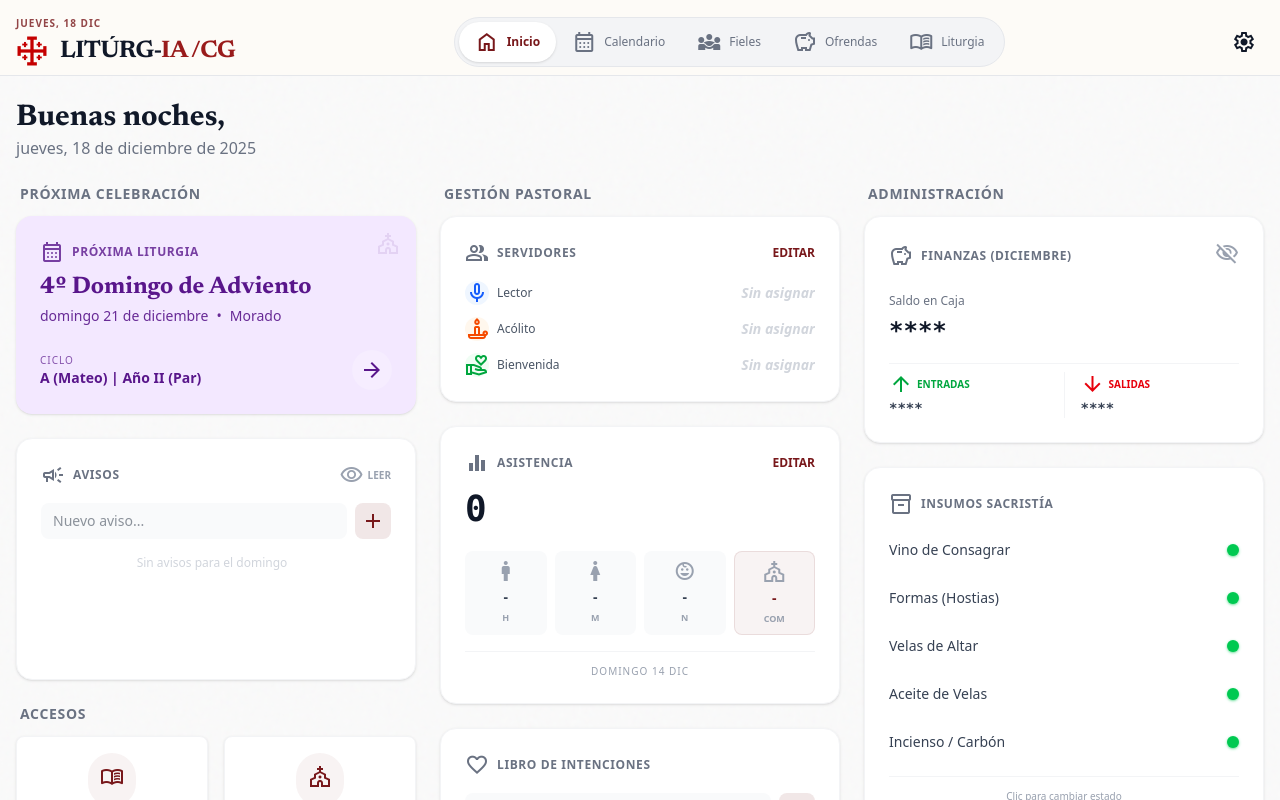
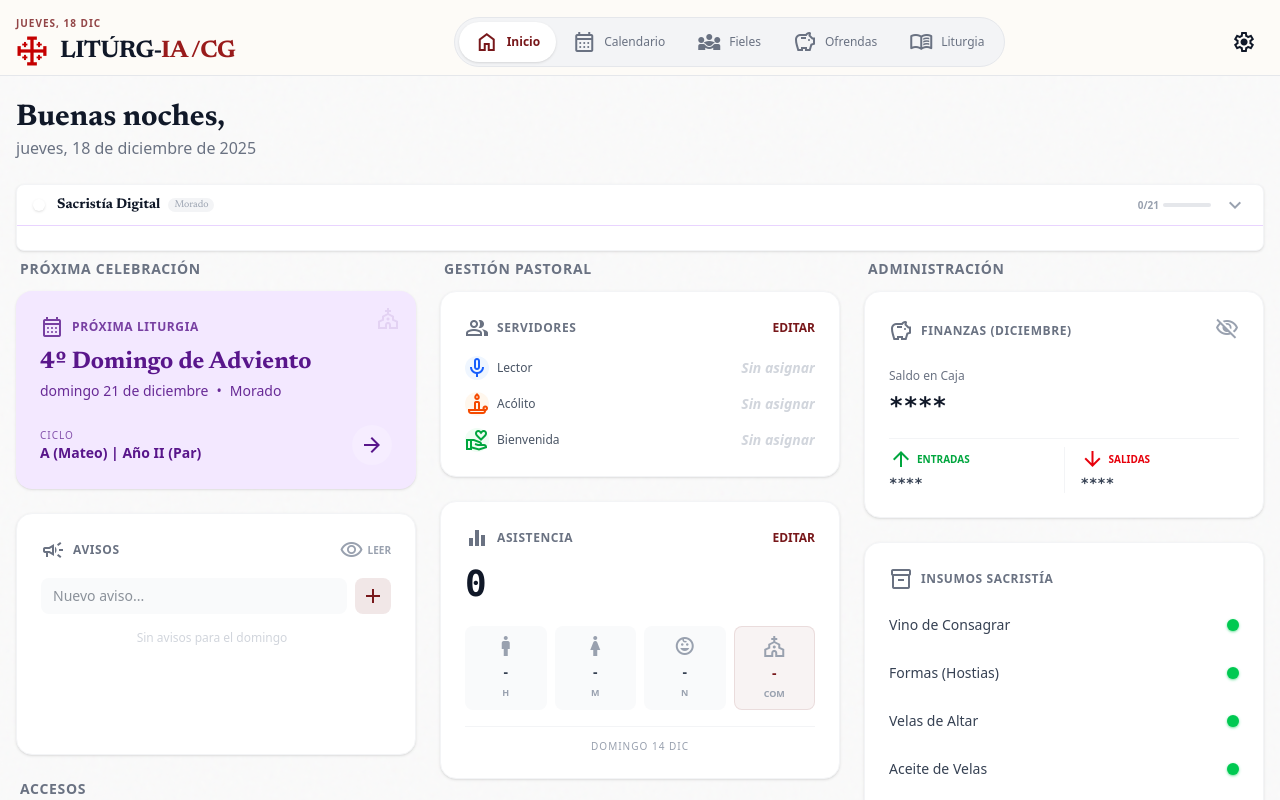
Before and after one commit to Iglesiaiacg/cuatroliturgias, a React (Vite) app: page / in a window 1280 px wide. Built offline with nearby package versions, Linux system fonts and the light colour scheme.

Commit message:
feat: Add HomeView component, establishing the main dashboard layout with integrated feature cards.

```diff
--- a/src/components/Views/HomeView.jsx
+++ b/src/components/Views/HomeView.jsx
@@ -1,4 +1,5 @@
 import StyledCard from '../Common/StyledCard';
+import SacristyChecklist from '../Dashboard/SacristyChecklist';
 import NextLiturgyCard from '../Dashboard/NextLiturgyCard';
 import FinanceCard from '../Dashboard/FinanceCard';
 import RolesCard from '../Dashboard/RolesCard';
@@ -34,6 +35,11 @@ export default function Dashboard({ onNavigate, date }) {
                     )}
                 </div>
             </div>
+
+            {/* Sacristy Digital Checklist */}
+            <section className="mb-2">
+                <SacristyChecklist date={date} />
+            </section>
 
             {/* Dashboard Grid */}
             <div className="grid grid-cols-1 lg:grid-cols-3 gap-6 pb-8">
```
